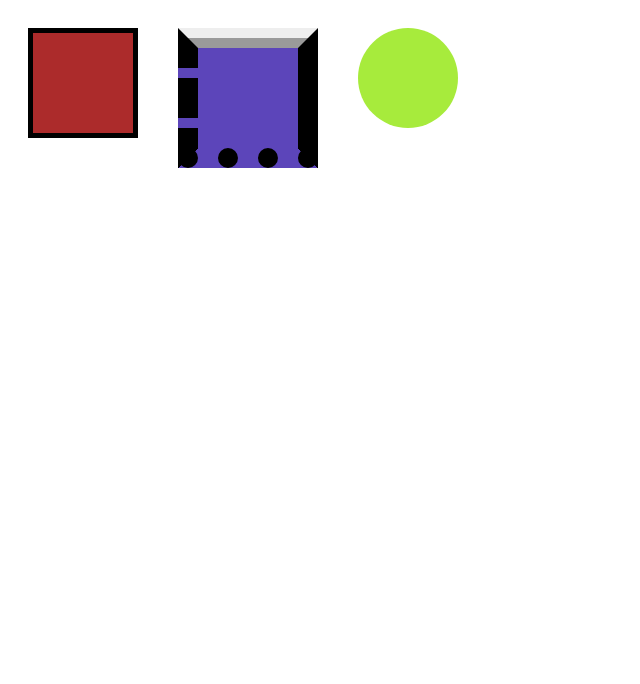
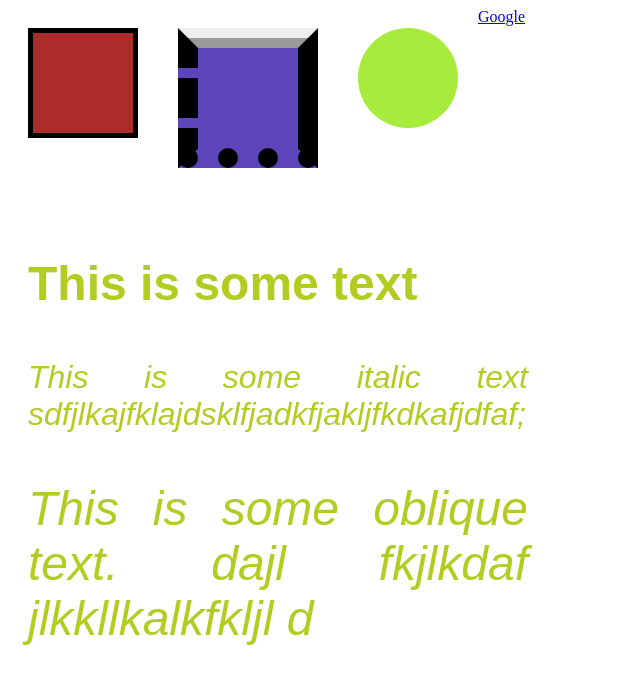
Before and after one commit to abhirathmahipal/Web-Development-Rob-Percival, a plain HTML site: page 2. CSS/fromBordeLecture.html in a window 1280 px wide. Shown: the whole page, without its empty margins (0-640 px from the left). Drawn offline with Linux system fonts and the light colour scheme.

Commit message:
Done with the CSS Section

```diff
--- a/2. CSS/fromBordeLecture.html
+++ b/2. CSS/fromBordeLecture.html
@@ -31,10 +31,48 @@
             border-width: 20px;
         }
 
+        p {
+            font-size:300%; /* 300% of what it would have been */
+            clear:both;
+            font-family:Arial, Helvetica, sans-serif;
+            color:#b2cc21;
+        }
+
+        .bold {
+            font-weight: bold;
+
+        }
+
+        .italic {
+            font-style: italic;
+            font-size: 2em; /* 1em = 16px, default size given by browsers */
+        }
+
+        .oblique {
+            font-style:oblique;
+        }
+
+        .textdiv {
+            height:400px;
+            width:500px;
+            text-align:justify;
+            clear:both;
+        }
+
+        a {
+
+        }
+
+        a:hover {
+            font-size:200%;
+            color:blueviolet;
+        }
+
     </style>
 </head>
 
 <body>
+
     <div class="red">
 
     </div>
@@ -46,7 +84,13 @@
     <div class="green">
 
     </div>
+    <a href="http://www.google.com" target=_blank>Google</a>
 
+    <div class="textdiv">
+    <p class="bold">This is some text</p>
+    <p class="italic">This is some italic text sdfjlkajfklajdsklfjadkfjakljfkdkafjdfaf;</p>
+    <p class="oblique">This is some oblique text. dajl fkjlkdaf jlkkllkalkfkljl d</p>
+    </div>
 </body>
 
 </html>
```
